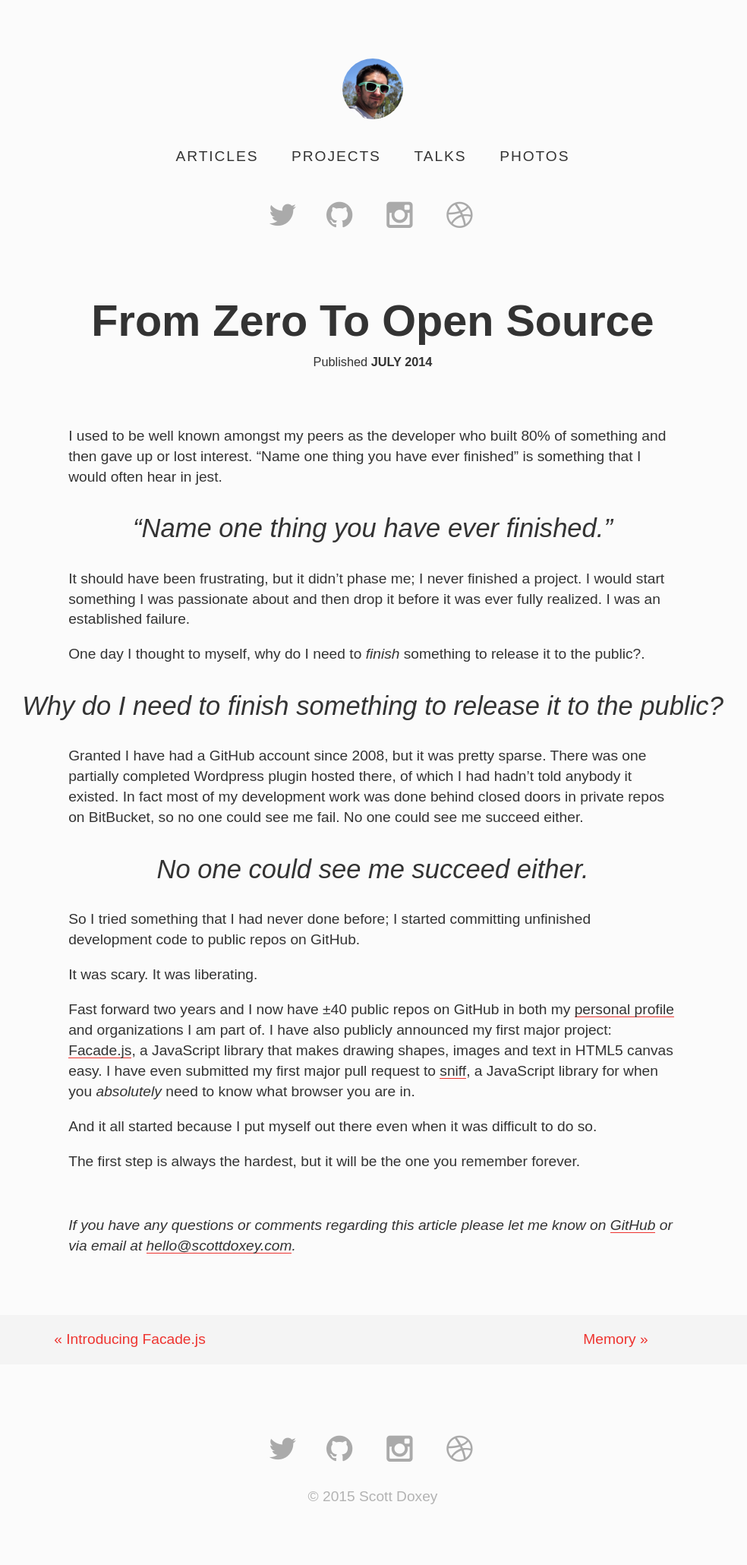
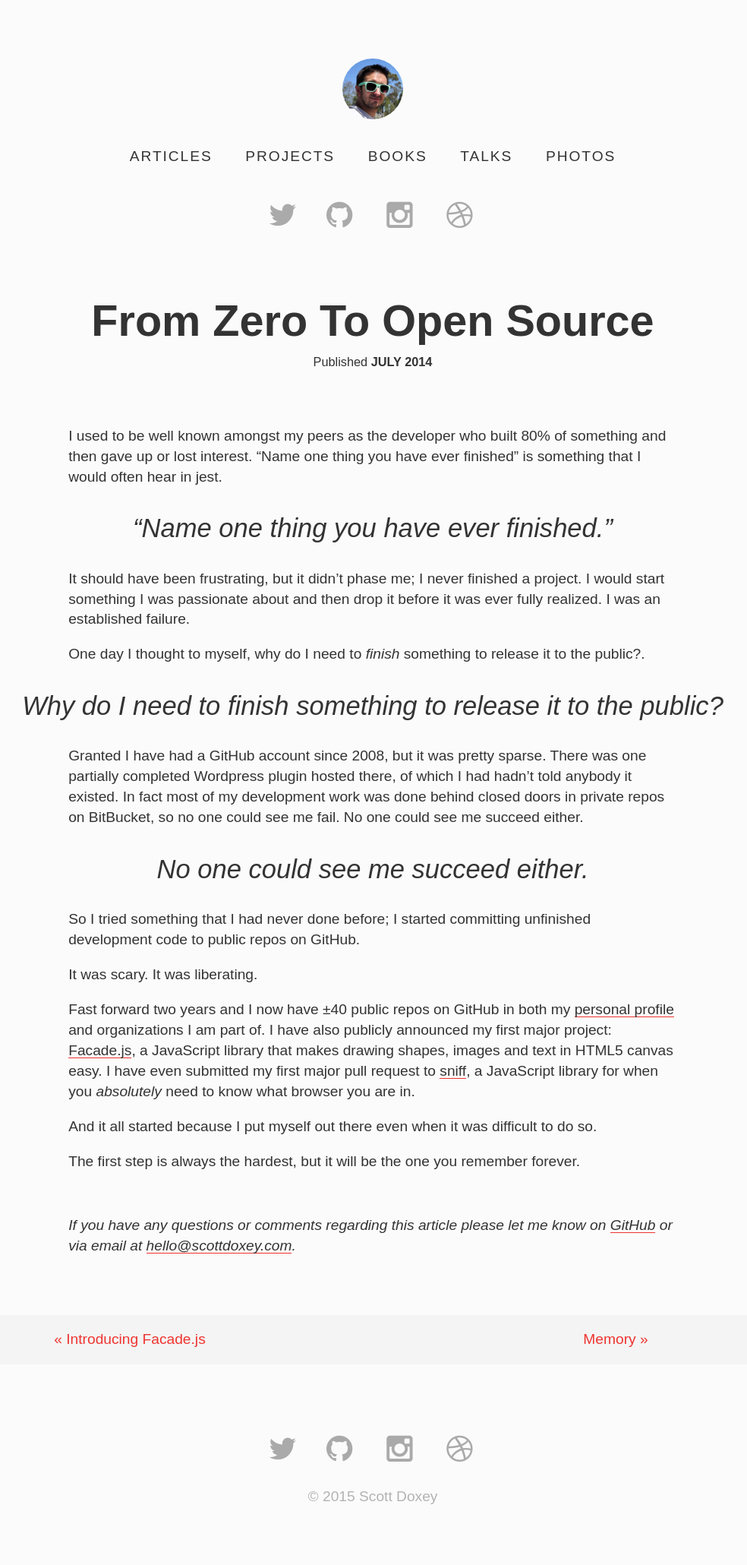
Before and after one commit to neogeek/neogeek.github.io, a Jekyll site: the page built from _posts/2014-07-01-from-zero-to-open-source.md, in a window 1280 px wide. Shown: the whole page at 76% size, without its empty margins (149-1133 px from the left). Built offline with Jekyll 4.4.1, drawn with Linux system fonts in a browser that asks for light colours; Markdown is read by kramdown in place of the engine named in the settings.

Commit message:
Added new books page.

```diff
--- a/_includes/header.html
+++ b/_includes/header.html
@@ -9,6 +9,7 @@
             <ul>
                 <li><a href="/articles/">Articles</a></li>
                 <li><a href="/projects/">Projects</a></li>
+                <li><a href="/books/">Books</a></li>
                 <li><a href="/talks/">Talks</a></li>
                 <li><a href="/photos/">Photos</a></li>
             </ul>
--- /dev/null
+++ b/_sass/_books.scss
@@ -0,0 +1,23 @@
+.book-list {
+
+    .book {
+
+        margin: 1em 0 2em;
+        text-align: center;
+
+        img {
+            display: inline-block;
+        }
+
+        .button {
+            display: inline-block;
+            padding: .75em 1.25em;
+            border-radius: 10px;
+            color: lighten($text, 50%);
+            border: 1px solid lighten($text, 50%);
+            cursor: default;
+        }
+
+    }
+
+}
--- a/css/styles.scss
+++ b/css/styles.scss
@@ -5,12 +5,16 @@
 
 @import
     'mixins',
-    'variables',
+    'syntax-highlighting',
+    'variables'
+;
+
+@import
+    'articles',
+    'base',
+    'books',
     'fonts',
-    'base',
-    'syntax-highlighting',
-    'articles',
+    'photos',
     'projects',
-    'talks',
-    'photos'
+    'talks'
 ;
```
Also changed, not shown: books.html (added, +11 -0 lines), images/books/drawing-with-javascript.png (added).
